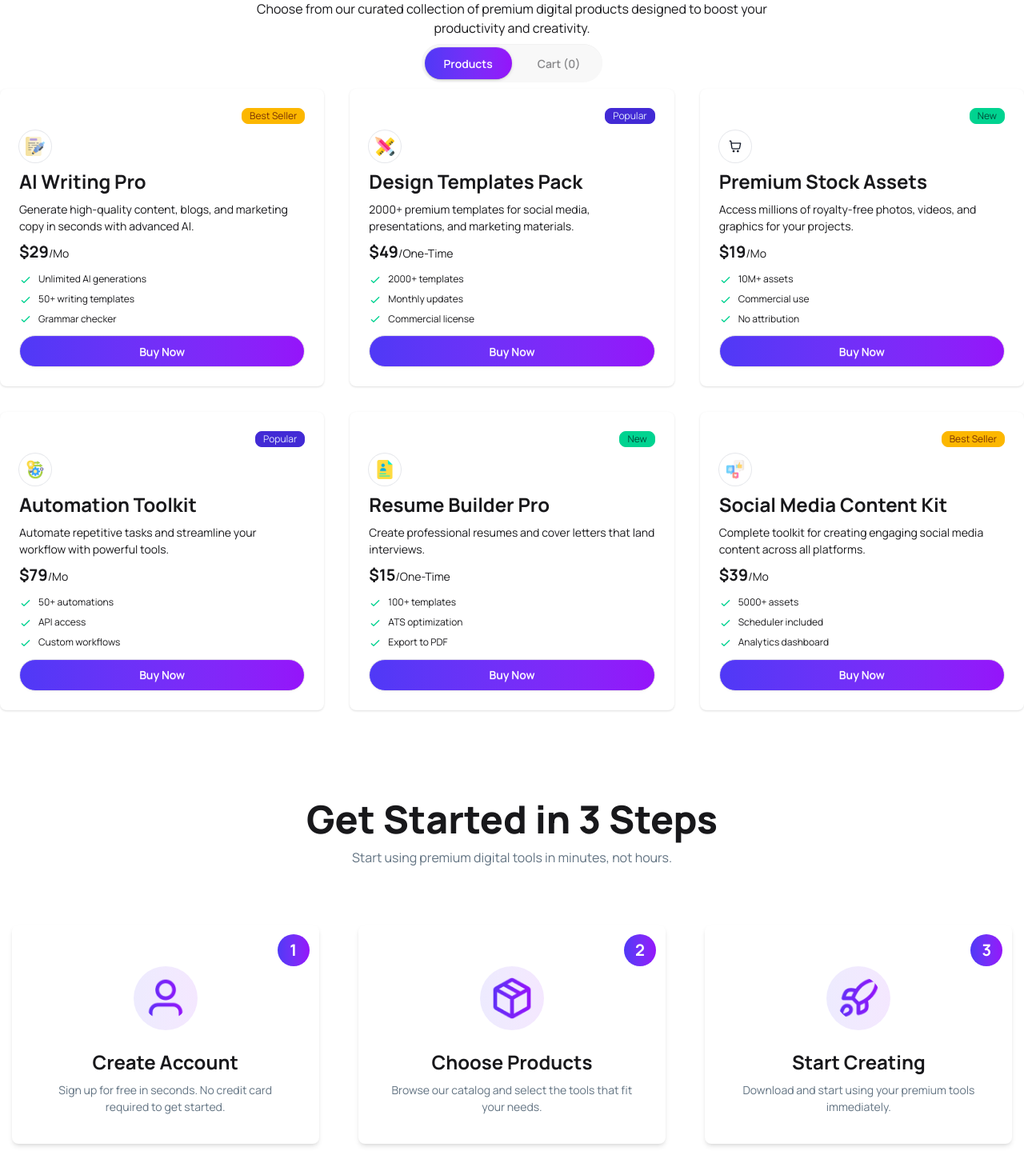
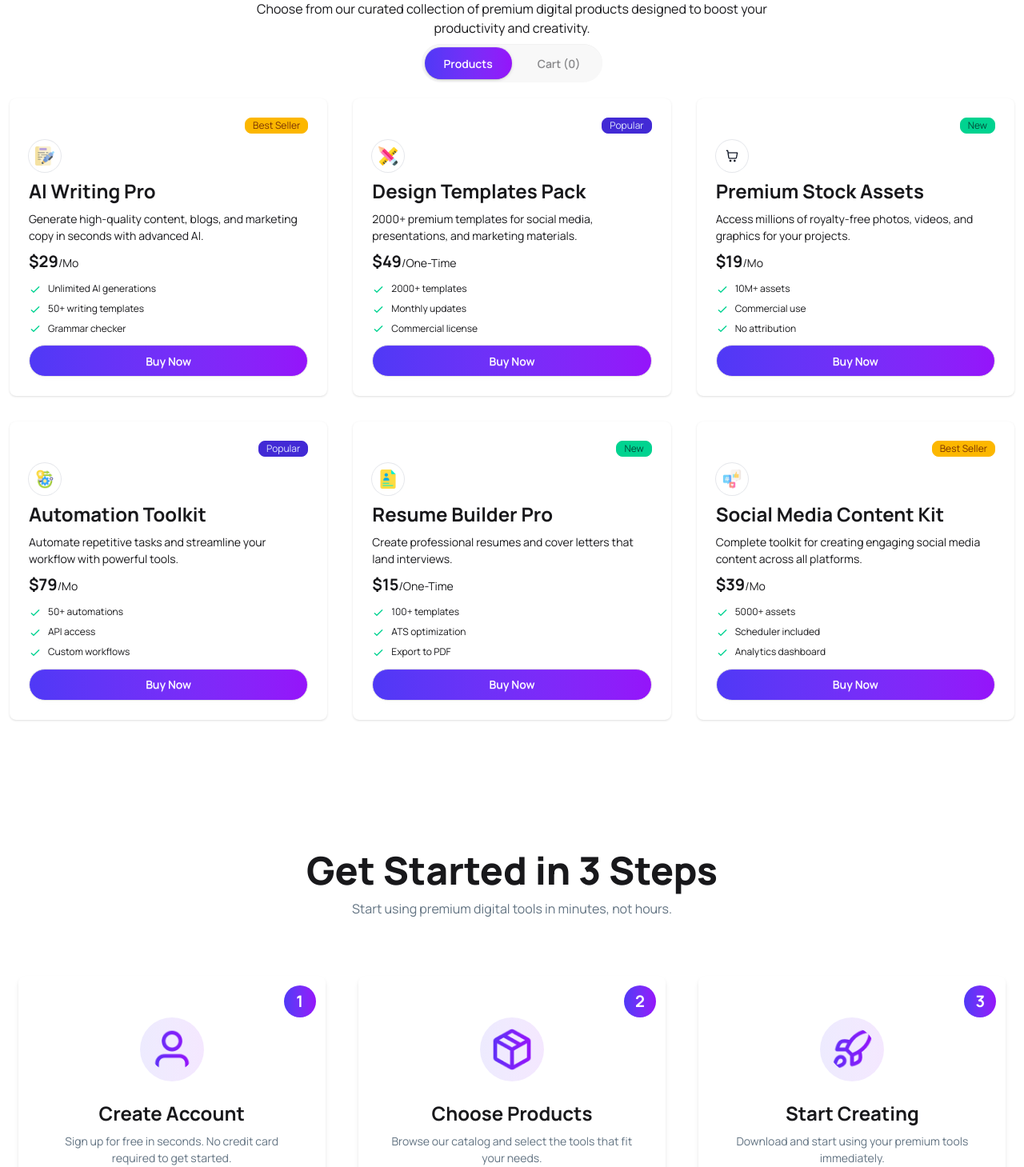
Before and after one commit to mjaabdullah/digitools-platform, a React (Vite) app: page / in a window 1280 px wide. Shown: the part 991-2450 px from the top of the page at 80% size. Built offline with nearby package versions, Linux system fonts and the light colour scheme.

Commit message:
Add React Toastify

```diff
--- a/package.json
+++ b/package.json
@@ -14,6 +14,7 @@
     "react": "^19.2.4",
     "react-dom": "^19.2.4",
     "react-icons": "^5.6.0",
+    "react-toastify": "^11.0.5",
     "tailwindcss": "^4.2.2"
   },
   "devDependencies": {
--- a/src/App.jsx
+++ b/src/App.jsx
@@ -1,5 +1,6 @@
 
 import { useState } from 'react'
+import { ToastContainer } from 'react-toastify'
 import './App.css'
 import Banner from './component/Banner/Banner'
 import Footer from './component/Footer/Footer'
@@ -21,7 +22,8 @@ function App() {
     <Tools cart={cart} setCart={setCart}/>
     <Steps/>
     <Pricing/>
-      <Footer/>
+    <Footer/>
+    <ToastContainer />
 
     </>
   )
--- a/src/component/Cart/Cart.jsx
+++ b/src/component/Cart/Cart.jsx
@@ -1,3 +1,4 @@
+import { toast } from 'react-toastify';
 import ShoppingCard from '../../assets/shopping-cart.png';
 const getImage = (imageName) => {
   return new URL(`../../assets/products/${imageName}`, import.meta.url).href;
@@ -7,6 +8,11 @@ const Cart = ({cart, setCart}) => {
     const handleDelete = (product)=> {
         const filterCart = cart.filter(item => item.Name !== product.Name);
         setCart([...filterCart]);
+        toast.success('Successfully Deleted!')
+    }
+    const checkoutFunc = ()=> {
+        setCart([]);
+        toast.success('Order placed successfully!');
     }
     return (
         <div className=" bg-base-100 shadow-sm p-5 mt-10">
@@ -35,7 +41,7 @@ const Cart = ({cart, setCart}) => {
         <span className="text-2xl">Total:</span>
         <span className="font-bold text-2xl">${cart.reduce((sum, item) => sum + item.Price, 0)}</span>
     </div>
-    <button onClick={()=> setCart([])} className="btn btn-block text-white rounded-3xl bg-linear-to-r from-[rgba(79,57,246,1)] to-[rgba(149,20,250,1)] py-4  text-xl">Proceed to Checkout</button>
+    <button onClick={checkoutFunc} className="btn btn-block text-white rounded-3xl bg-linear-to-r from-[rgba(79,57,246,1)] to-[rgba(149,20,250,1)] py-4  text-xl">Proceed to Checkout</button>
     </>
     )}
 
--- a/src/component/Products/Product.jsx
+++ b/src/component/Products/Product.jsx
@@ -1,4 +1,5 @@
 import { useState } from "react";
+import { toast } from "react-toastify";
 
 const getImage = (imageName) => {
   return new URL(`../../assets/products/${imageName}`, import.meta.url).href;
@@ -11,9 +12,11 @@ const Product = ({product, cart, setCart}) => {
 
       const found = cart.find(i => i.Name === item.Name);
       if(found) {
-        alert('item already exist');
+        toast.warning('Item already exist!');
+
       } else {
         setCart([...cart,item]);
+        toast.success('Successfully Added to Cart!')
       }
 
     }
--- a/src/component/Products/Products.jsx
+++ b/src/component/Products/Products.jsx
@@ -5,7 +5,7 @@ const Products = ({productPromise, cart, setCart}) => {
 
     const products = use(productPromise)
     return (
-        <div className="max-w-7xl mx-auto grid grid-cols-1 md:grid-cols-2 lg:grid-cols-3 gap-8 justify-items-center">
+        <div className="max-w-7xl mx-auto p-3 grid grid-cols-1 md:grid-cols-2 lg:grid-cols-3 gap-8 justify-items-center">
             {products.map((product, index) => <Product key={index} product={product} cart={cart} setCart={setCart}/>)}
         </div>
     );
--- a/src/component/Steps/Steps.jsx
+++ b/src/component/Steps/Steps.jsx
@@ -3,8 +3,8 @@ import rocketImg from '../../assets/rocket.png';
 import userImg from '../../assets/user.png';
 const Steps = () => {
     return (
-        <div className='max-w-7xl mx-auto my-10'>
-            <div className='my-7 flex flex-col items-center gap-3'>
+        <div className='max-w-7xl mx-auto my-10 p-3'>
+            <div className='my-7 flex flex-col items-center gap-3 text-center'>
                 <h1 className='font-extrabold text-2xl md:text-5xl'>Get Started in 3 Steps</h1>
             <p className='text-[#627382]'>Start using premium digital tools in minutes, not hours.</p>
             </div>
```
Also changed, not shown: 1 other file (tests, documents, lock files or other folders).
